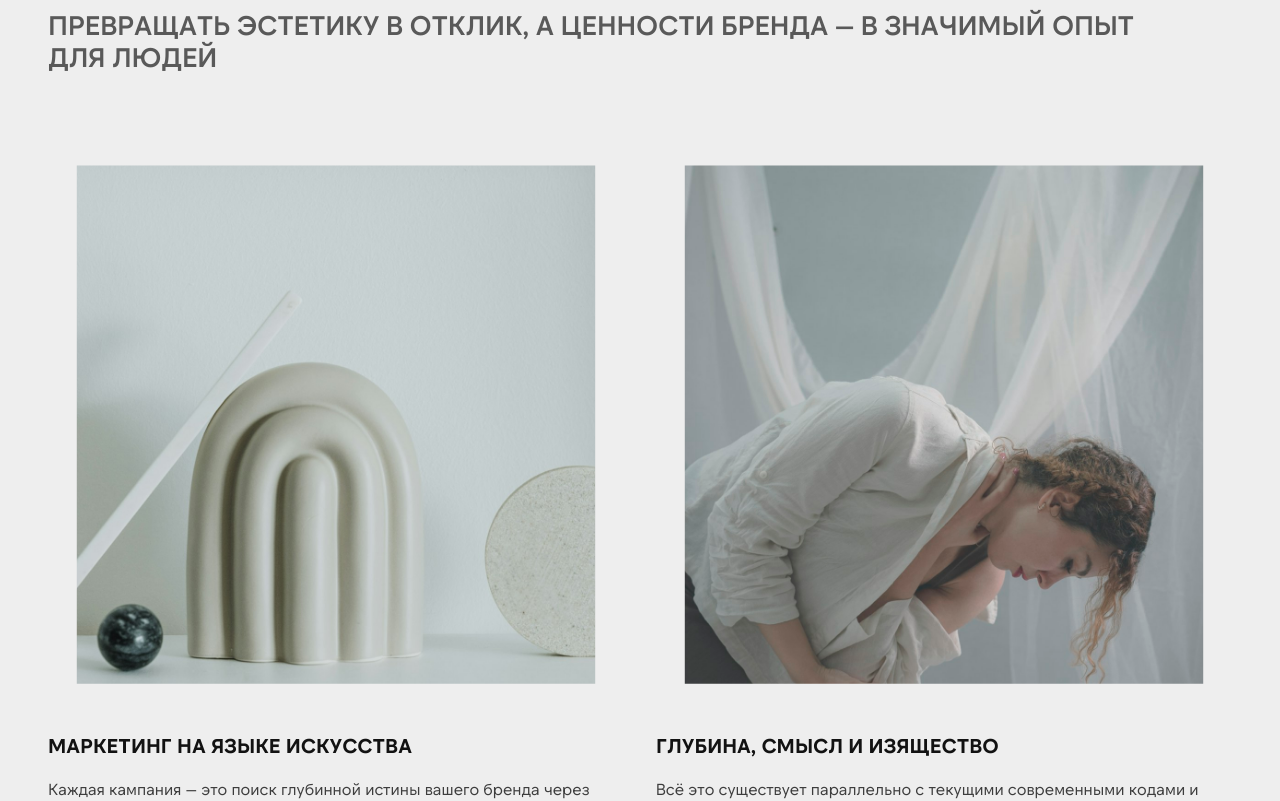
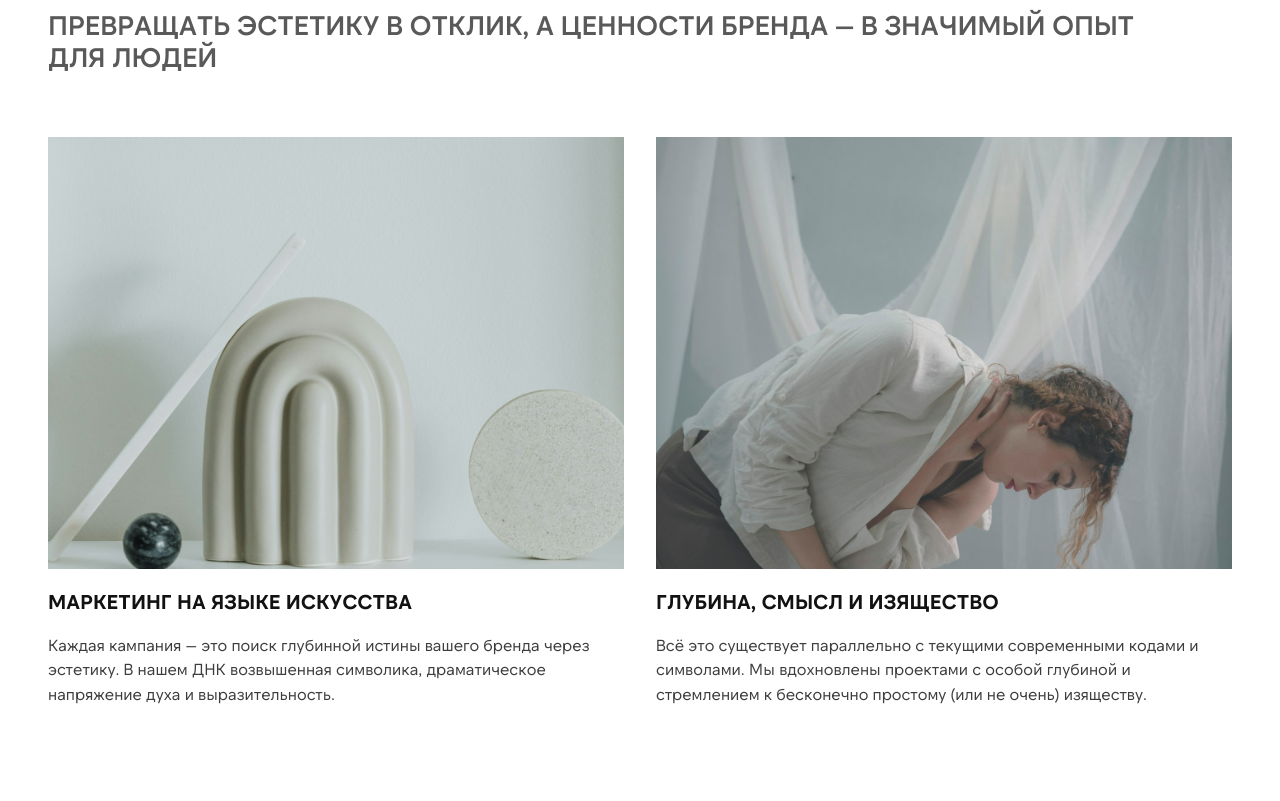
Before and after one commit to FURSADMIT/sfumato-site, a Next.js app: page / in a window 1280 px wide. Shown: the part 1100-1901 px from the top of the page. Built offline with nearby package versions, Linux system fonts and the light colour scheme.

Commit message:
Uniform white background on site and mockups, about photo proportions

```diff
--- a/src/app/globals.css
+++ b/src/app/globals.css
@@ -1,7 +1,7 @@
 @import "tailwindcss";
 
 :root {
-  --background: #eeeeee;
+  --background: #ffffff;
   --ink: #121212;
   --gray: #3d3d3d;
   --gray-2: #595959;
--- a/src/app/page.js
+++ b/src/app/page.js
@@ -85,15 +85,15 @@ export default function Home() {
             ПРЕВРАЩАТЬ ЭСТЕТИКУ В ОТКЛИК, А ЦЕННОСТИ БРЕНДА — В ЗНАЧИМЫЙ ОПЫТ ДЛЯ ЛЮДЕЙ
           </SplitHeading>
           <div className="mt-[64px] grid gap-12 md:grid-cols-2 md:gap-8">
-            <Reveal>
-              <ShaderImage src="/images/about-art.png" alt="Минималистичные скульптурные формы" className="aspect-square w-full" effect="breathe" />
+            <Reveal className="max-w-[100vh]">
+              <ShaderImage src="/images/about-art.png" alt="Минималистичные скульптурные формы" className="aspect-[4/3] w-full" effect="cycle" images={["/images/about-art.png","/images/mission-1.png","/images/about-elegance.png","/images/mission-2.png","/images/mission-3.png"]} />
               <h3 className="mt-5 text-[20px] font-bold uppercase leading-[1.2]">МАРКЕТИНГ НА ЯЗЫКЕ ИСКУССТВА</h3>
               <p className="mt-5 text-[16px] leading-[1.54] text-gray">
                 Каждая кампания — это поиск глубинной истины вашего бренда через эстетику. В нашем ДНК возвышенная символика, драматическое напряжение духа и выразительность.
               </p>
             </Reveal>
-            <Reveal delay={0.12}>
-              <ShaderImage src="/images/about-elegance.png" alt="Портрет с драпировками" className="aspect-square w-full" effect="breathe" />
+            <Reveal delay={0.12} className="max-w-[100vh]">
+              <ShaderImage src="/images/about-elegance.png" alt="Портрет с драпировками" className="aspect-[4/3] w-full" effect="cycle" images={["/images/about-elegance.png","/images/mission-3.png","/images/about-art.png","/images/mission-2.png","/images/mission-1.png"]} />
               <h3 className="mt-5 text-[20px] font-bold uppercase leading-[1.2]">ГЛУБИНА, СМЫСЛ И ИЗЯЩЕСТВО</h3>
               <p className="mt-5 text-[16px] leading-[1.54] text-gray">
                 Всё это существует параллельно с текущими современными кодами и символами. Мы вдохновлены проектами с особой глубиной и стремлением к бесконечно простому (или не очень) изяществу.
--- a/src/components/ShaderImage.js
+++ b/src/components/ShaderImage.js
@@ -1,5 +1,6 @@
 "use client";
 
+import { useEffect, useState } from "react";
 import dynamic from "next/dynamic";
 
 // WebGL-слой грузим только на клиенте; до загрузки виден обычный <img>
@@ -15,9 +16,60 @@ const ShaderImageCanvas = dynamic(() => import("./ShaderImageCanvas"), {
  * - "lens" — WebGL-линза: мягкий зум, под курсором деликатное увеличение
  *   с тонкой волной, следует за мышью;
  * - "breathe" — «кадр вдыхает»: в покое внутренний кроп, при наведении рамка
- *   раскрывается на весь контейнер, фото мягко отдаляется.
+ *   раскрывается на весь контейнер, фото мягко отдаляется;
+ * - "swap" — смена кадра: при наведении фото кроссфейдом сменяется на hoverSrc
+ *   со встречным зумом;
+ * - "cycle" — слайд-смена: пока курсор на фото, кадры из images листаются
+ *   по кругу резкими сменами; при уходе курсора возврат к первому.
  */
-export default function ShaderImage({ src, alt = "", className = "", effect = "veil" }) {
+export default function ShaderImage({ src, alt = "", className = "", effect = "veil", hoverSrc, images }) {
+  const [frame, setFrame] = useState(0);
+  const [hovered, setHovered] = useState(false);
+  const count = images?.length || 0;
+
+  useEffect(() => {
+    if (effect !== "cycle" || !hovered || count < 2) return;
+    const id = setInterval(() => setFrame((v) => (v + 1) % count), 420);
+    return () => clearInterval(id);
+  }, [effect, hovered, count]);
+
+  if (effect === "cycle" && count > 0) {
+    return (
+      <div
+        className={`relative overflow-hidden ${className}`}
+        onPointerEnter={() => setHovered(true)}
+        onPointerLeave={() => {
+          setHovered(false);
+          setFrame(0);
+        }}
+      >
+        {images.map((s, k) => (
+          <img
+            key={s}
+            src={s}
+            alt={k === 0 ? alt : ""}
+            className={`${k === 0 ? "" : "absolute inset-0"} size-full object-cover ${k === frame ? "opacity-100" : "opacity-0"}`}
+          />
+        ))}
+      </div>
+    );
+  }
+  if (effect === "swap" && hoverSrc) {
+    return (
+      <div className={`group/fx relative overflow-hidden ${className}`}>
+        <img
+          src={src}
+          alt={alt}
+          className="size-full object-cover transition-[opacity,transform] duration-[700ms] ease-out group-hover/fx:scale-[1.05] group-hover/fx:opacity-0"
+        />
+        <img
+          src={hoverSrc}
+          alt=""
+          className="absolute inset-0 size-full scale-[1.06] object-cover opacity-0 transition-[opacity,transform] duration-[700ms] ease-out group-hover/fx:scale-100 group-hover/fx:opacity-100"
+        />
+      </div>
+    );
+  }
   if (effect === "breathe") {
     return (
       <div className={`group/fx relative ${className}`}>
```
